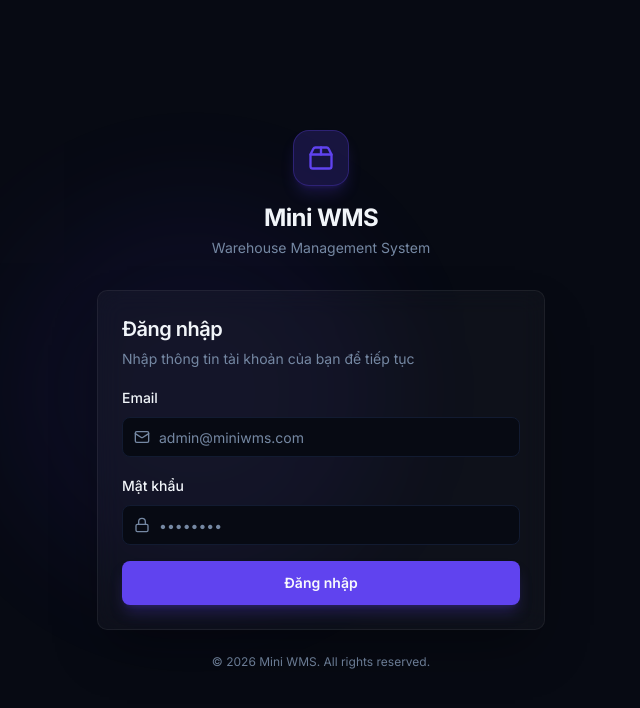
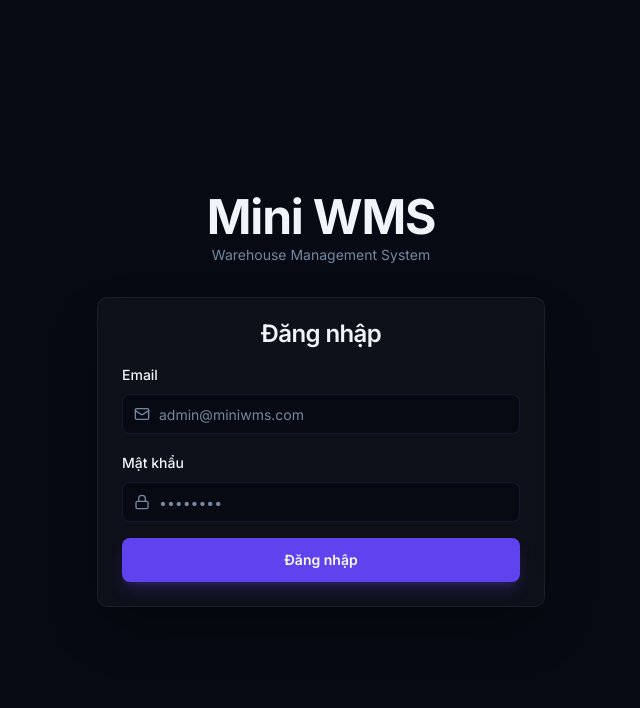
Before and after one commit to Bakaguya-sama/Mini_WMS, a React (Vite) app in the folder apps/frontend/: page /login in a window 1280 px wide. Shown: the top 708 px of the page, without its empty margins (319-959 px from the left). Built offline with nearby package versions, Linux system fonts and the light colour scheme.

Commit message:
style(login): modify style class of components

```diff
--- a/apps/frontend/src/features/auth/components/LoginForm.tsx
+++ b/apps/frontend/src/features/auth/components/LoginForm.tsx
@@ -1,16 +1,16 @@
-import { useForm } from 'react-hook-form'
-import { zodResolver } from '@hookform/resolvers/zod'
-import { z } from 'zod'
-import { Loader2, Lock, Mail, Package2 } from 'lucide-react'
+import { useForm } from "react-hook-form";
+import { zodResolver } from "@hookform/resolvers/zod";
+import { z } from "zod";
+import { Loader2, Lock, Mail, Package2 } from "lucide-react";
 
-import { Button } from '@/components/ui/button'
+import { Button } from "@/components/ui/button";
 import {
   Card,
   CardContent,
   CardDescription,
   CardHeader,
   CardTitle,
-} from '@/components/ui/card'
+} from "@/components/ui/card";
 import {
   Form,
   FormControl,
@@ -18,53 +18,48 @@ import {
   FormItem,
   FormLabel,
   FormMessage,
-} from '@/components/ui/form'
-import { Input } from '@/components/ui/input'
-import { useLogin } from '../hooks/useLogin'
+} from "@/components/ui/form";
+import { Input } from "@/components/ui/input";
+import { useLogin } from "../hooks/useLogin";
 
 // ─── Zod Schema — matches api-docs.json LoginInput constraints ───────────────
 const loginSchema = z.object({
   email: z
     .string()
-    .min(1, 'Email không được để trống')
-    .email('Email không hợp lệ'),
-  password: z
-    .string()
-    .min(6, 'Mật khẩu phải có ít nhất 6 ký tự'),
-})
+    .min(1, "Email không được để trống")
+    .email("Email không hợp lệ"),
+  password: z.string().min(6, "Mật khẩu phải có ít nhất 6 ký tự"),
+});
 
-type LoginFormValues = z.infer<typeof loginSchema>
+type LoginFormValues = z.infer<typeof loginSchema>;
 
 export function LoginForm() {
-  const { mutate: loginMutate, isPending } = useLogin()
+  const { mutate: loginMutate, isPending } = useLogin();
 
   const form = useForm<LoginFormValues>({
     resolver: zodResolver(loginSchema),
     defaultValues: {
-      email: '',
-      password: '',
+      email: "",
+      password: "",
     },
-  })
+  });
 
   function onSubmit(values: LoginFormValues) {
-    loginMutate(values)
+    loginMutate(values);
   }
 
   return (
     <div className="min-h-screen flex items-center justify-center p-4 relative overflow-hidden">
       {/* Ambient background glow */}
-      <div className="absolute inset-0 pointer-events-none">
+      {/* <div className="absolute inset-0 pointer-events-none">
         <div className="absolute top-1/4 left-1/4 w-96 h-96 bg-primary/10 rounded-full blur-3xl animate-pulse" />
         <div className="absolute bottom-1/4 right-1/4 w-80 h-80 bg-violet-500/8 rounded-full blur-3xl animate-pulse [animation-delay:1.5s]" />
-      </div>
+      </div> */}
 
       <div className="w-full max-w-md animate-fade-in relative z-10">
         {/* Logo & Branding */}
         <div className="flex flex-col items-center mb-8">
-          <div className="flex items-center justify-center w-14 h-14 rounded-2xl bg-primary/20 border border-primary/30 mb-4 shadow-lg shadow-primary/20">
-            <Package2 className="w-7 h-7 text-primary" />
-          </div>
-          <h1 className="text-2xl font-bold text-foreground tracking-tight">
+          <h1 className="text-5xl font-bold text-foreground tracking-tight">
             Mini WMS
           </h1>
           <p className="text-sm text-muted-foreground mt-1">
@@ -73,12 +68,11 @@ export function LoginForm() {
         </div>
 
         {/* Login Card */}
-        <Card className="glass border-border/50 shadow-2xl shadow-black/40 animate-scale-in">
+        <Card className="glass items-center border-border/50 shadow-2xl shadow-black/40 animate-scale-in">
           <CardHeader className="pb-4">
-            <CardTitle className="text-xl font-semibold">Đăng nhập</CardTitle>
-            <CardDescription>
-              Nhập thông tin tài khoản của bạn để tiếp tục
-            </CardDescription>
+            <CardTitle className="text-xxl self-center font-semibold">
+              Đăng nhập
+            </CardTitle>
           </CardHeader>
           <CardContent>
             <Form {...form}>
@@ -153,19 +147,14 @@ export function LoginForm() {
                       Đang đăng nhập...
                     </>
                   ) : (
-                    'Đăng nhập'
+                    "Đăng nhập"
                   )}
                 </Button>
               </form>
             </Form>
           </CardContent>
         </Card>
-
-        {/* Footer */}
-        <p className="text-center text-xs text-muted-foreground mt-6">
-          © {new Date().getFullYear()} Mini WMS. All rights reserved.
-        </p>
       </div>
     </div>
-  )
+  );
 }
--- /dev/null
+++ b/apps/frontend/vite.config.d.ts
@@ -0,0 +1,2 @@
+declare const _default: import("vite").UserConfig;
+export default _default;
--- /dev/null
+++ b/apps/frontend/vite.config.js
@@ -0,0 +1,15 @@
+import { defineConfig } from 'vite';
+import react from '@vitejs/plugin-react';
+import path from 'path';
+// https://vitejs.dev/config/
+export default defineConfig({
+    plugins: [react()],
+    resolve: {
+        alias: {
+            '@': path.resolve(__dirname, './src'),
+        },
+    },
+    server: {
+        port: 5173,
+    },
+});
```
Also changed, not shown: apps/frontend/src/features/auth/api/loginApi.ts (+16 -12 lines).
